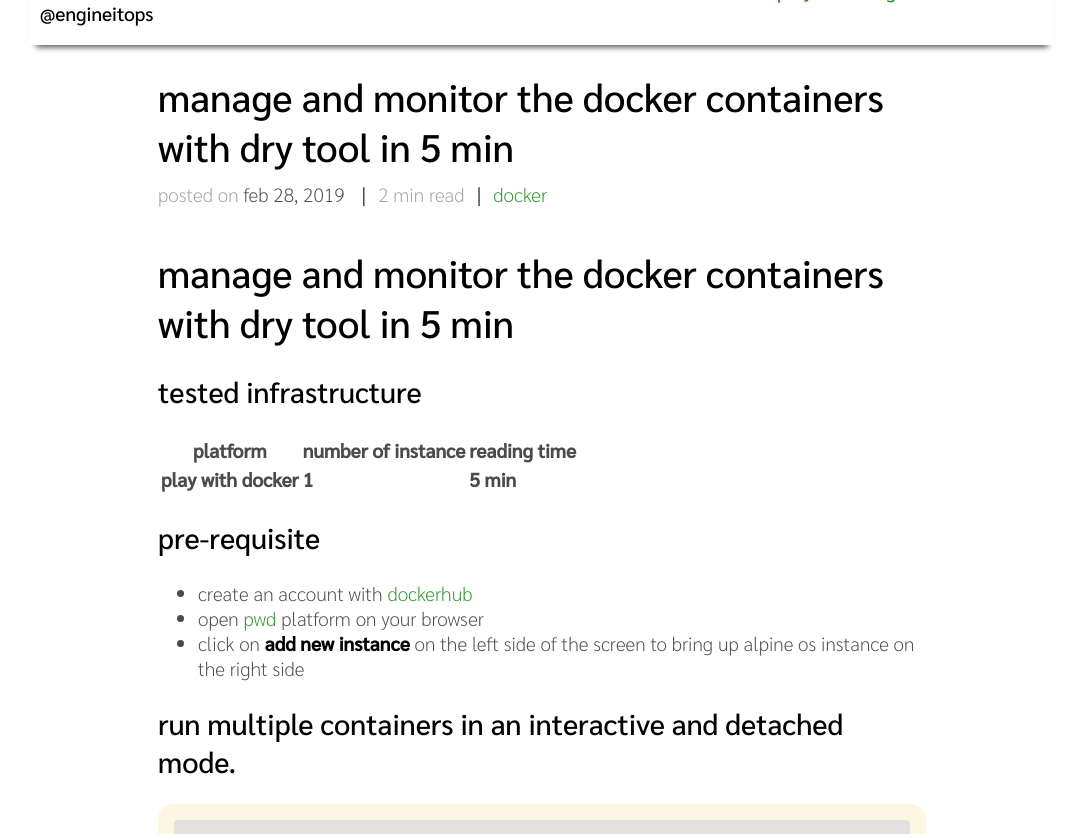
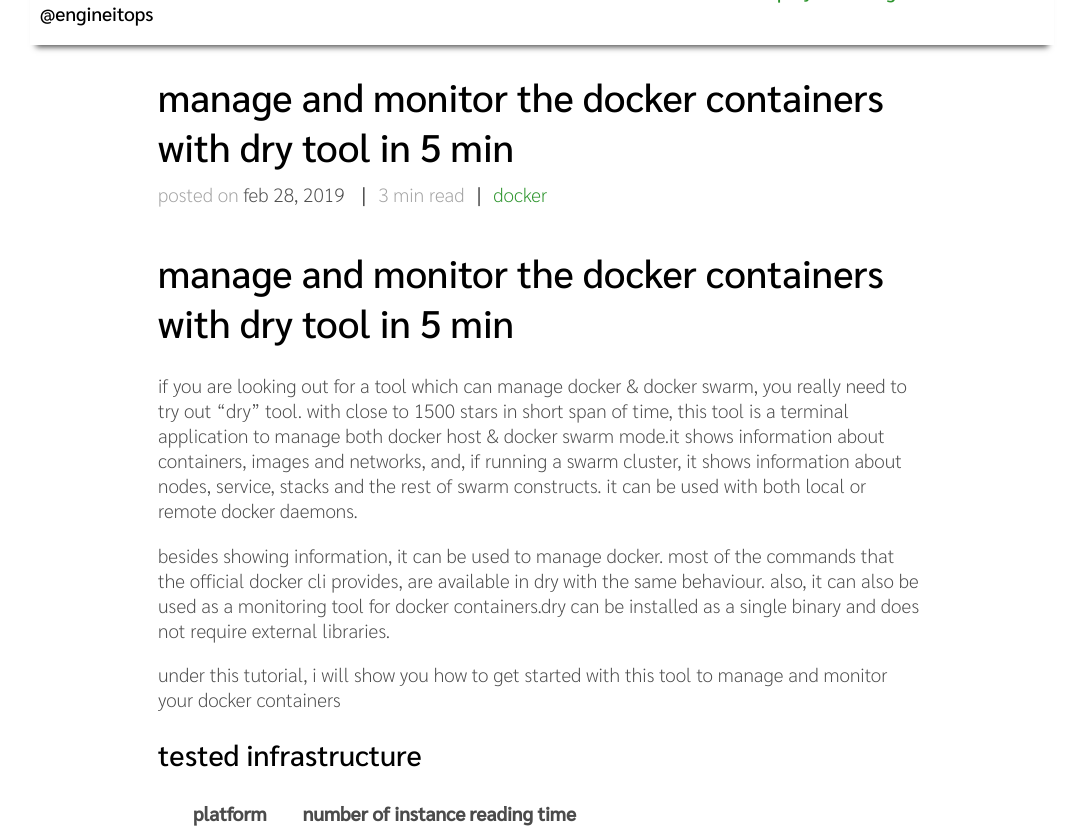
Before and after one commit to EngineITOps/EngineITOps.github.io, a Jekyll site: the page built from _posts/2019-02-28-dry_tool_docker.md, in a window 1280 px wide and 900 px high, cut to the strip 66-900 px from the top of the window. Shown: the whole strip, without its empty margins (98-1181 px from the left). Built offline with Jekyll 4.4.1, drawn with Linux system fonts in a browser that asks for light colours.

Commit message:
Update 2019-02-28-dry_tool_docker.md

```diff
--- a/_posts/2019-02-28-dry_tool_docker.md
+++ b/_posts/2019-02-28-dry_tool_docker.md
@@ -10,6 +10,15 @@ categories: [ Docker ]
 
 
 #  Manage and Monitor the Docker Containers with Dry Tool in 5 Min
+
+
+If you are looking out for a tool which can manage Docker & Docker Swarm, you really need to try out "Dry" tool. With close to 1500 stars in short span of time, this tool is a terminal application to manage both Docker Host & Docker Swarm Mode.It shows information about Containers, Images and Networks, and, if running a Swarm cluster, it shows information about Nodes, Service, Stacks and the rest of Swarm constructs. It can be used with both local or remote Docker daemons.
+
+Besides showing information, it can be used to manage Docker. Most of the commands that the official Docker CLI provides, are available in dry with the same behaviour. also, it can also be used as a monitoring tool for Docker containers.Dry can be installed as a single binary and does not require external libraries.
+
+Under this tutorial, I will show you how to get started with this tool to manage and monitor your Docker containers
+
+
 
 
 
```
